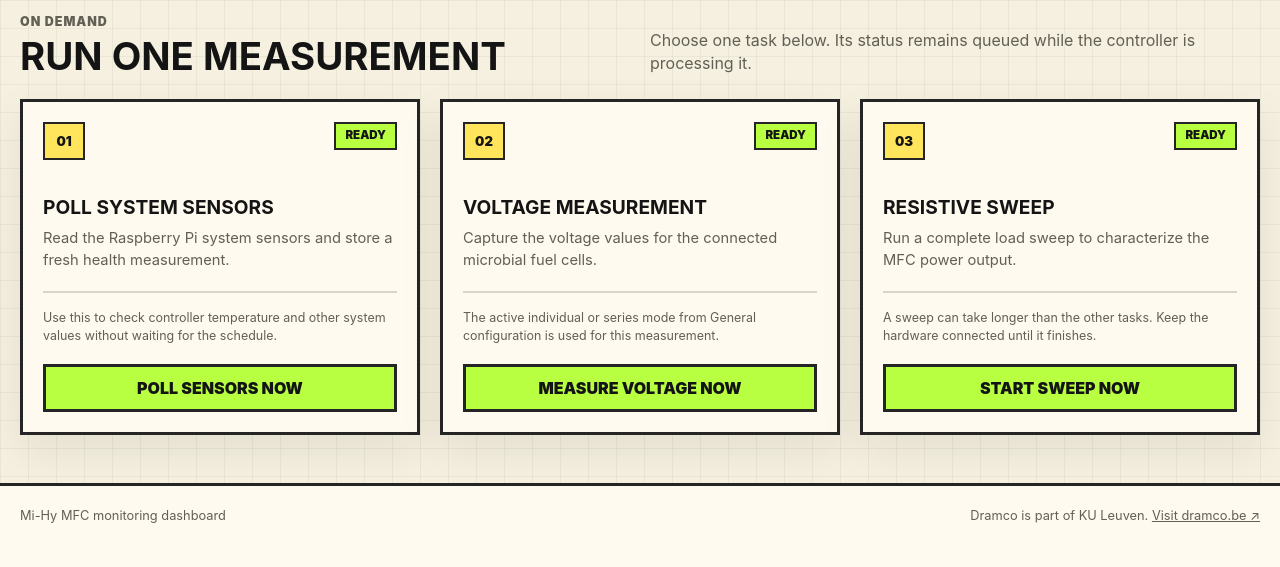
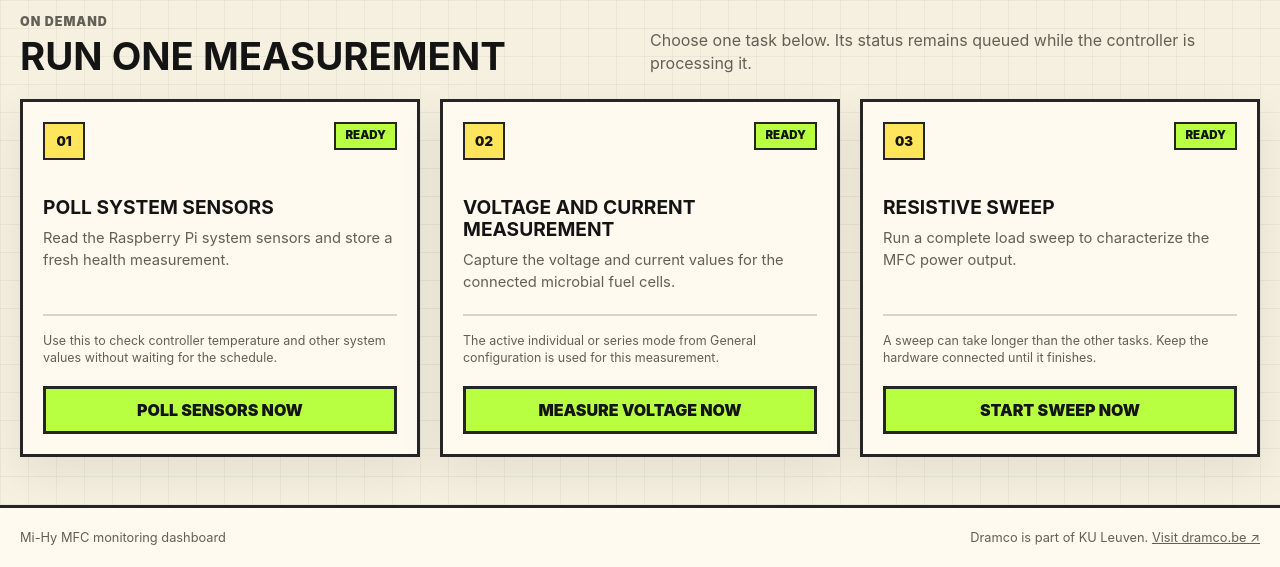
Before and after one commit to Mi-Hy/mfc-monitor-isolated, a Flask app: template controller/webserver/templates/index3.html in a window 1280 px wide, after a click that opens the changed part. Shown: the part 335-902 px from the top of the page. Before the commit the page ends 858 px from the top, so only its background shows below. Run offline with Flask 3, Linux system fonts and the light colour scheme; the template is opened without the code that fills it, so the values that code supplies are empty.

Commit message:
Update index3.html

```diff
--- a/controller/webserver/templates/index3.html
+++ b/controller/webserver/templates/index3.html
@@ -1128,11 +1128,11 @@
                             <span class="action-index">02</span>
                             <span id="manualStatusVoltage" class="status-chip" data-tone="ready">Ready</span>
                         </div>
-                        <h3>Voltage measurement</h3>
-                        <p>Capture the voltage values for the connected microbial fuel cells.</p>
+                        <h3>Voltage and current measurement</h3>
+                        <p>Capture the voltage and current values for the connected microbial fuel cells.</p>
                     </div>
                     <div class="action-note">The active individual or series mode from General configuration is used for this measurement.</div>
-                    <button id="btn12" class="primary-button" type="button">Measure voltage now</button>
+                    <button id="btn12" class="primary-button" type="button">Measure voltage and current now</button>
                 </article>
 
                 <article class="action-card">
@@ -1202,8 +1202,8 @@
                             <span id="autoStatusVoltage" class="status-chip">Off</span>
                         </div>
                         <div>
-                            <h3>Voltage measurement</h3>
-                            <p class="panel-copy">Periodically capture the connected MFC voltages.</p>
+                            <h3>Voltage and current measurement</h3>
+                            <p class="panel-copy">Periodically capture the connected MFC voltages and currents.</p>
                         </div>
                         <div class="countdown-box">
                             <span>Next measurement in</span>
```
